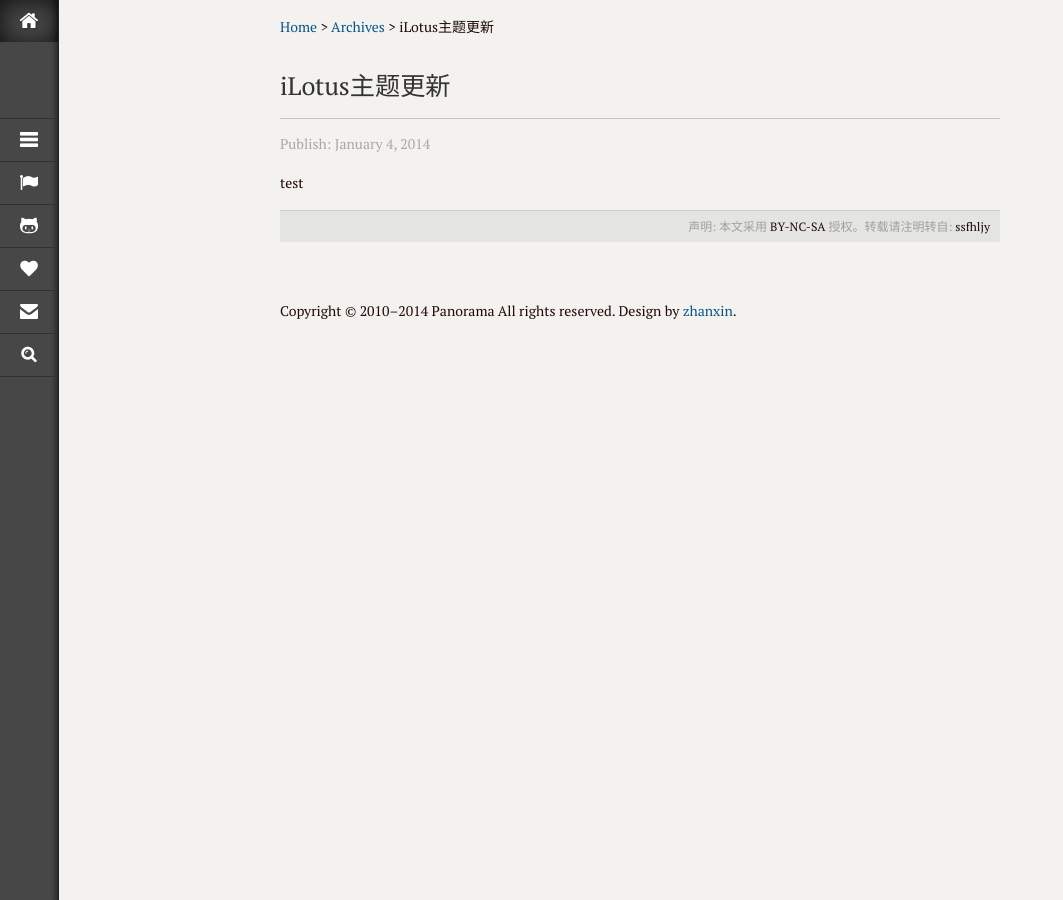
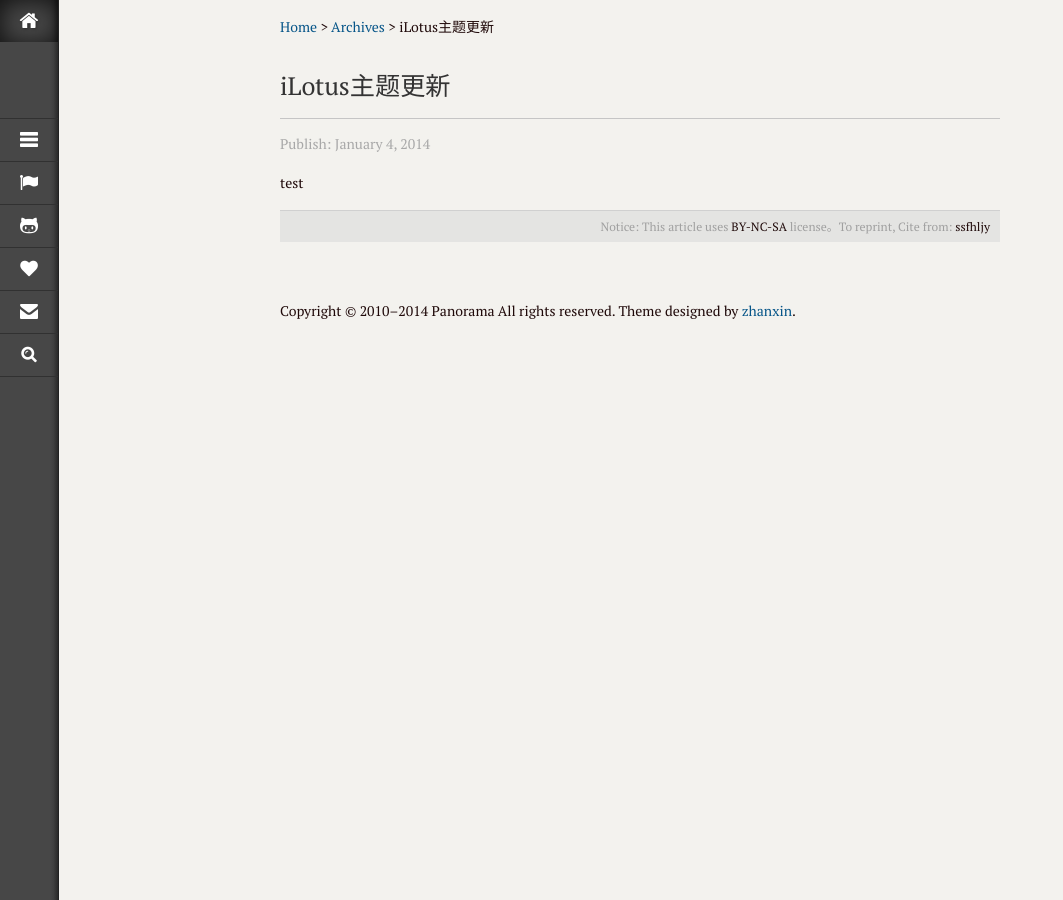
Before and after one commit to ssfhljy/ssfhljy.github.io, a Jekyll site: the page built from _posts/2014-01-04-iLotus.md, in a window 1280 px wide. Shown: the whole page, without its empty margins (0-1063 px from the left). Built offline with Jekyll 4.4.1, drawn with Linux system fonts in a browser that asks for light colours; Markdown is read by kramdown in place of the engine named in the settings.

Commit message:
change default layout, fix favicon, ignore _site

```diff
--- a/_layouts/default.html
+++ b/_layouts/default.html
@@ -21,6 +21,7 @@
     <meta name="description" content="{{ page.description }}" />
     <meta name="keywords" content="{{ page.keywords | join: ',' }}" />
 	<meta name="viewport" content="width=device-width, initial-scale=1.0">
+	<link rel="shortcut icon" href="/favicon.ico" type="image/x-icon" />
     <link rel="stylesheet" type="text/css" media="all" href="{{ site.url }}/static/style.css" />
     <!--[if lt IE 9]>
     <script src="{{ site.url }}/static/js/html5.js" type="text/javascript"></script>
@@ -52,7 +53,7 @@
     {{ content }}
 
 <footer class="lotus-footer">
-	<p>Copyright © 2010–2014 {{ site.title }} All rights reserved. Design by <a href="http://www.zhanxin.info" target="_blank">zhanxin</a>.</p>
+	<p>Copyright © 2010–2014 {{ site.title }} All rights reserved. Theme designed by <a href="http://www.zhanxin.info" target="_blank">zhanxin</a>.</p>
 </footer>
 <script src="{{ site.url }}/static/js/jquery.scrollTo.js" type="text/javascript"></script>
 <script src="{{ site.url }}/static/js/iLotus.js" type="text/javascript"></script>
--- a/_layouts/post.html
+++ b/_layouts/post.html
@@ -3,7 +3,7 @@ layout: default
 ---
 
 <p class="lotus-breadcrub">
-    <a href="{{ site.url }}/index.html" rel="nofollow" rel="nofollow" title="首页">Home</a>
+    <a href="{{ site.url }}/index.html" rel="nofollow" rel="nofollow" title="Home">Home</a>
     <span> &gt; </span>
     <a href="{{ site.url }}/archives.html" rel="nofollow" >Archives</a>
     <span> &gt; </span>
@@ -14,7 +14,7 @@ layout: default
 <article  itemscope itemtype="http://schema.org/Article" class="lotus-post">
 {{ content }}
 </article>
-<p class="lotus-anno">声明: 本文采用 <a href="http://creativecommons.org/licenses/by-nc-sa/3.0/" rel="nofollow" target="_blank" title="自由转载-非商用-非衍生-保持署名">BY-NC-SA</a> 授权。转载请注明转自: <a href="{{ post.url }}" title="" rel="nofollow">{{ site.author.name }}</a></p>
+<p class="lotus-anno">Notice: This article uses <a href="http://creativecommons.org/licenses/by-nc-sa/3.0/" rel="nofollow" target="_blank" title="BY-NC-SA">BY-NC-SA</a> license。To reprint, Cite from: <a href="{{ post.url }}" title="" rel="nofollow">{{ site.author.name }}</a></p>
 <section class="lotus-nextpage fn-clear">
     {% if page.previous %}
     <div class="lotus-nextpage-left"><a class="prev" href="{{ page.previous.url }}" rel="prev">&laquo;&nbsp;{{ page.previous.title | truncatewords:5 }}</a></div>
```
Also changed, not shown: 1 other file.
